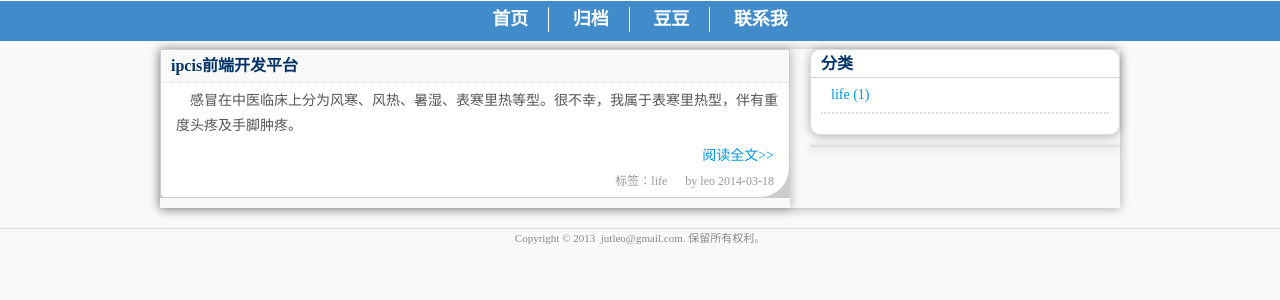
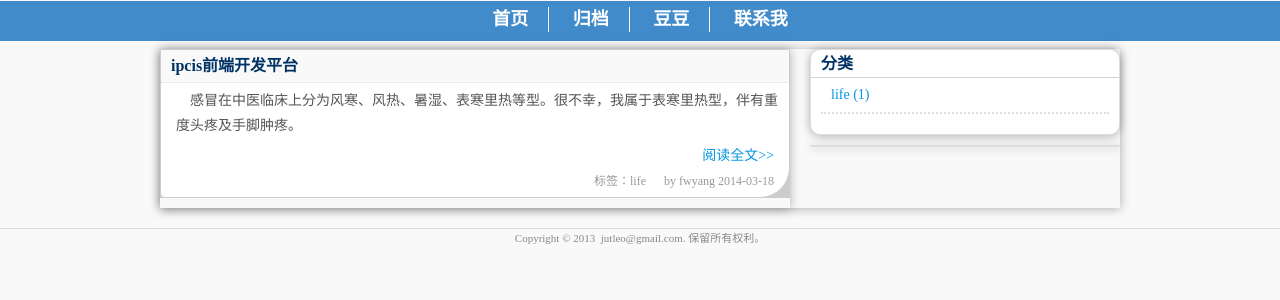
Before and after one commit to fwyang/fwyang.github.com, a Jekyll site: the page built from index.html, in a window 1280 px wide. Shown: the top 300 px of the page. Built offline with Jekyll 4.4.1, drawn with Linux system fonts in a browser that asks for light colours; Markdown is read by kramdown in place of the engine named in the settings; the list of posts is cut into pages by our own code.

Commit message:
Update _config.yml

```diff
--- a/_config.yml
+++ b/_config.yml
@@ -1,5 +1,5 @@
-name: leo
-email: jutleo@gmail.com
+name: fwyang
+email: 419143040@qq.com
 markdown: redcarpet
 pygments: false
 encoding: utf-8
@@ -7,8 +7,8 @@ encoding: utf-8
 paginate: 9
 
 author:
-  name: leo
-  email: jutleo@gmail.com
+  name: fwyang
+  email: 419143040@qq.com
 menuitems:
 - name:     首页
   url:      /
```
